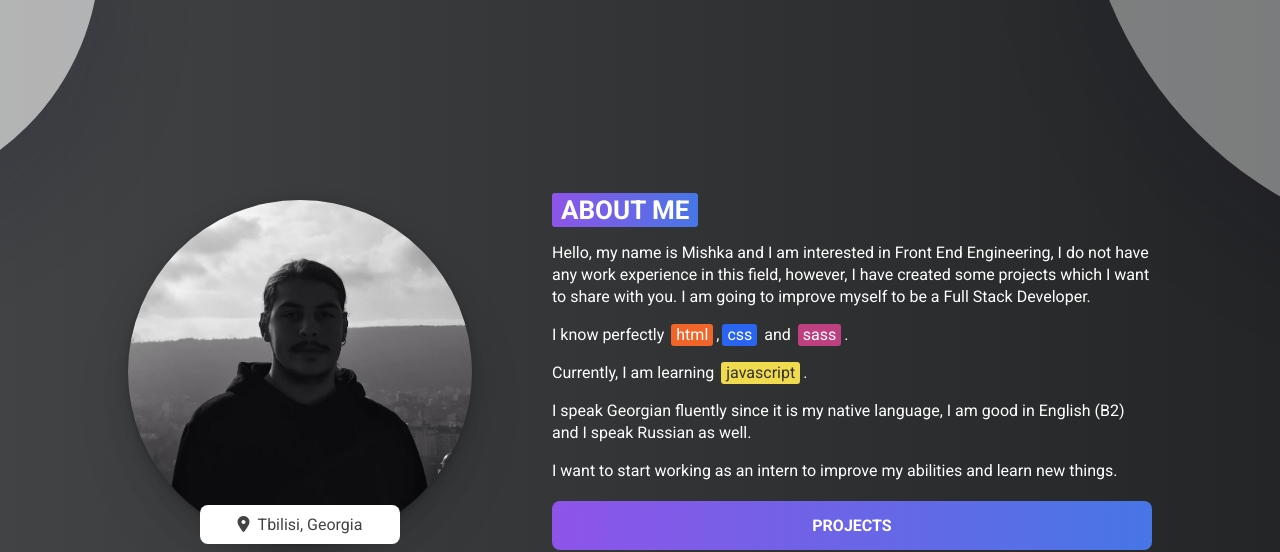
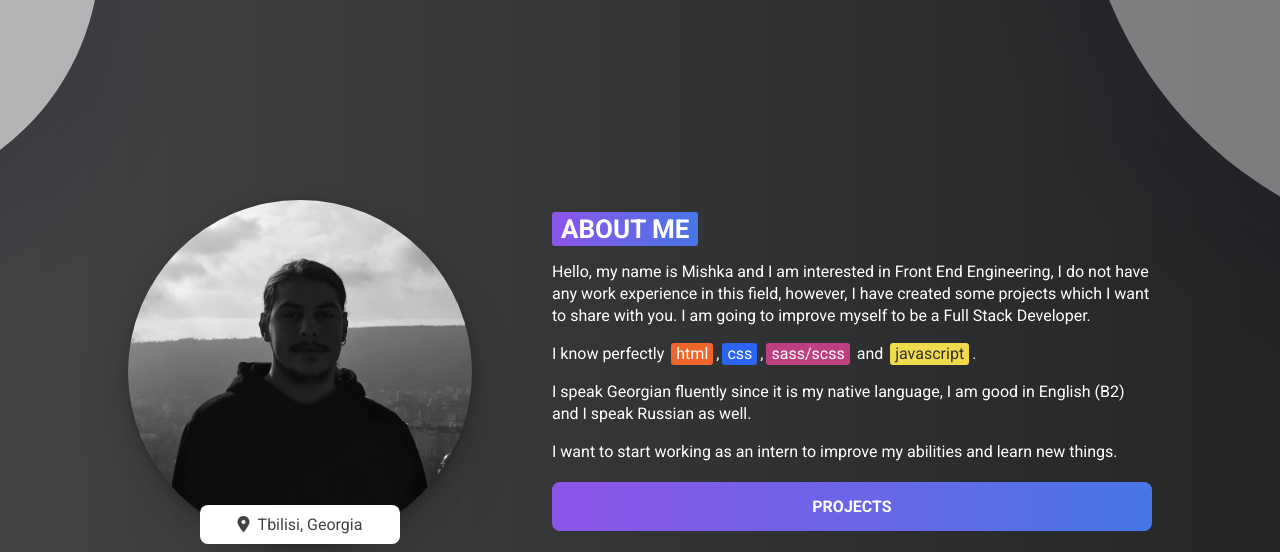
Before and after one commit to Mishka111/mishka.github.io, a plain HTML site: page index.html in a window 1280 px wide. Shown: the top 552 px of the page. Drawn offline with Linux system fonts and the light colour scheme.

Commit message:
update skills

```diff
--- a/index.html
+++ b/index.html
@@ -26,8 +26,8 @@
         <div class="description">
           <h1 class="headline">about me</h1>
           <p>Hello, my name is Mishka and I am interested in Front End Engineering, I do not have any work experience in this field, however, I have created some projects which I want to share with you. I am going to improve myself to be a Full Stack Developer.</p>
-          <p>I know perfectly <span class="html">html </span>,<span class="css">css </span> and <span class="sass">sass</span>.</p>
-          <p>Currently, I am learning <span class="js">javascript</span>.</p>
+          <p>I know perfectly <span class="html">html </span>,<span class="css">css </span>,<span class="sass">sass/scss</span> and <span class="js">javascript</span>.</p>
+          <!-- <p>Currently, I am learning <span class="js">javascript</span>.</p> -->
           <p>I speak Georgian fluently since it is my native language, I am good in English (B2) and I speak Russian as well.</p>
           <p>I want to start working as an intern to improve my abilities and learn new things.</p>
           <a href="projects.html">Projects</a>
```
